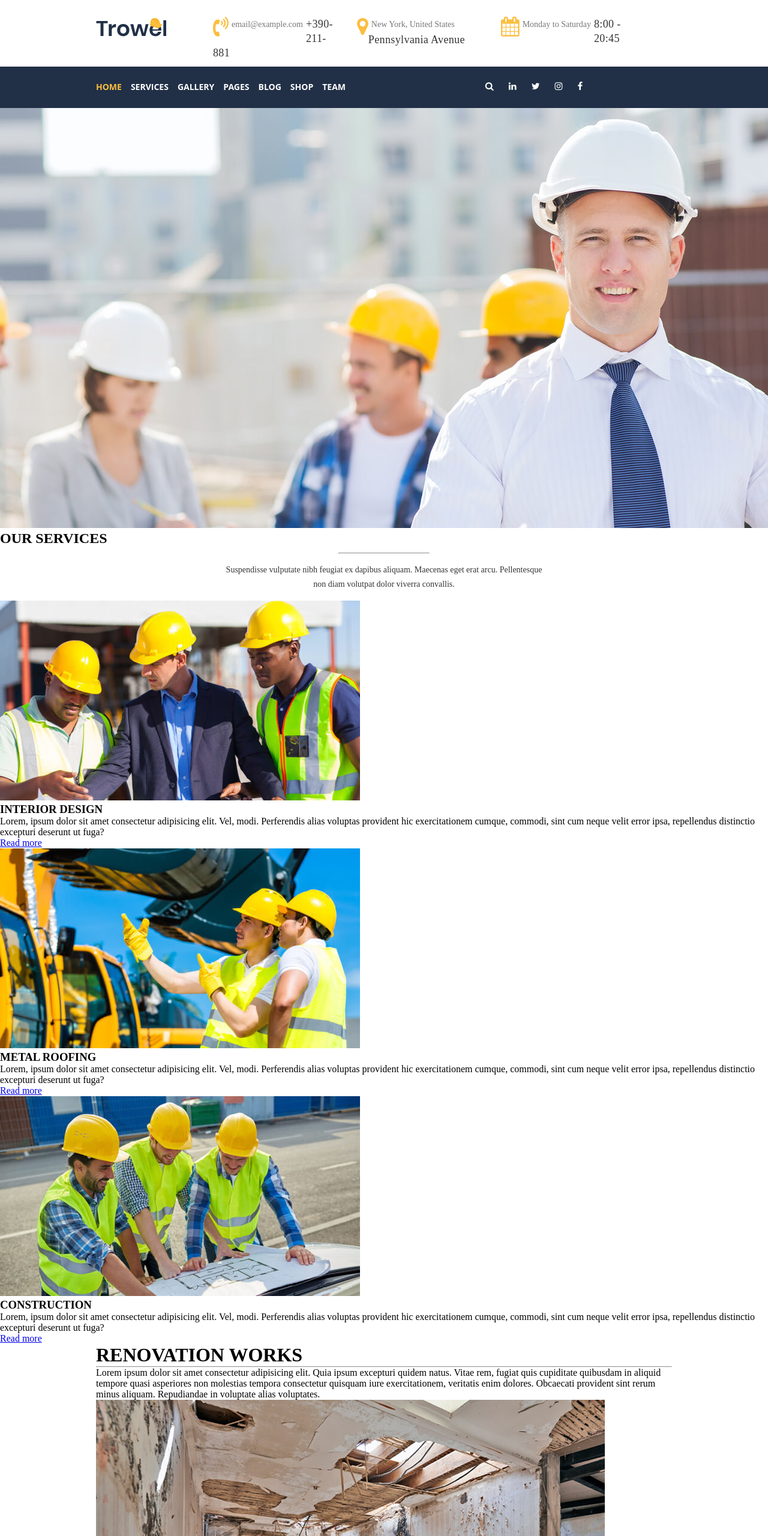
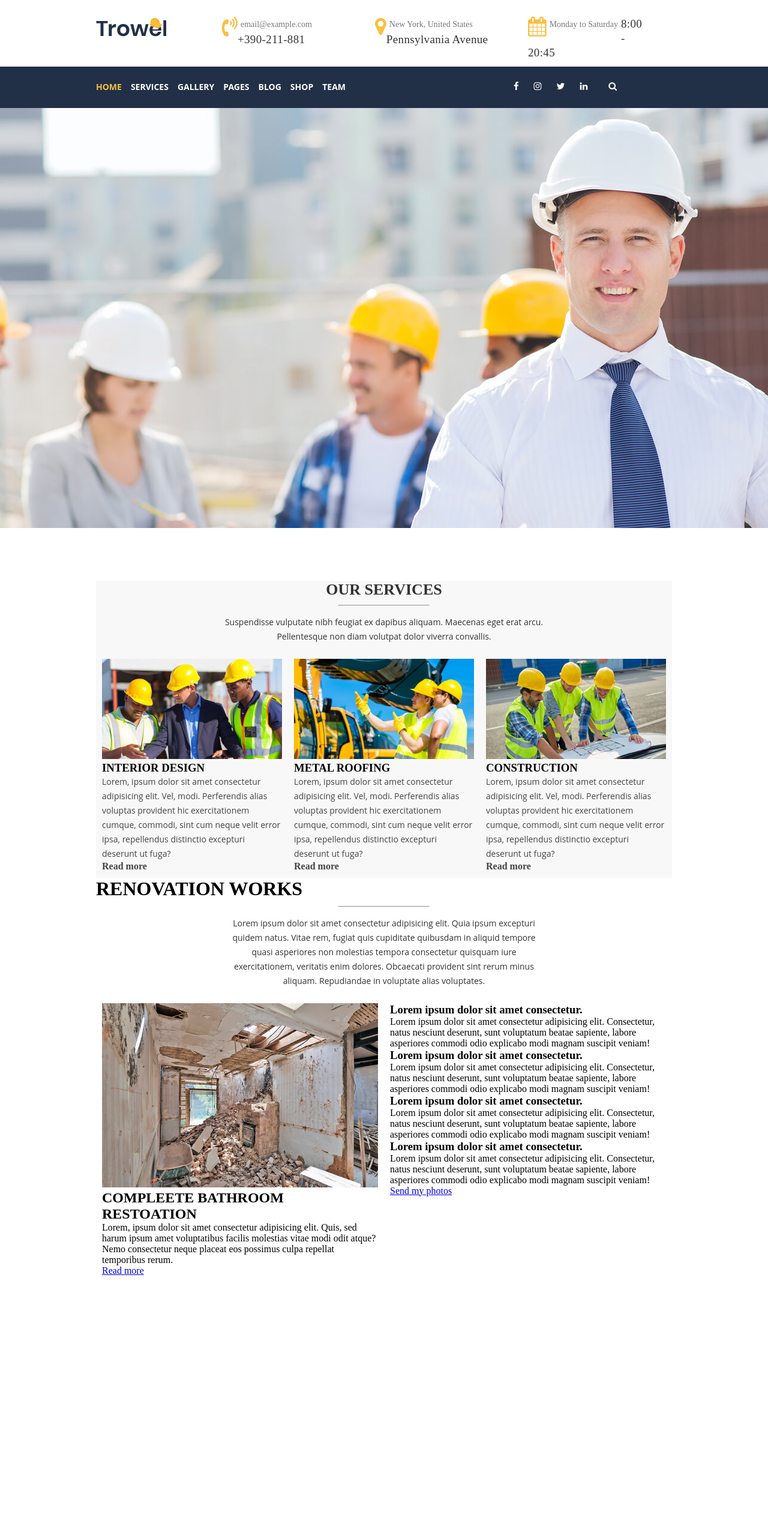
Before and after one commit to Jonathanbir/ajax, a plain HTML site: page amoshw01/index.html in a window 1280 px wide. Shown: the top 2560 px of the page at 60% size. After the commit the page ends 2137 px from the top, so only its background shows below. Drawn offline with Linux system fonts and the light colour scheme.

Commit message:
Update style.css

```diff
--- a/amoshw01/style.css
+++ b/amoshw01/style.css
@@ -40,6 +40,7 @@ body{
     height: 86px;
     float: left;
     margin-top: 15px;
+    margin-left: 15px;
 }
 
 .top_line .icon_container{
@@ -64,7 +65,7 @@ body{
 
 .info_container .big_string{
     width: 200px;
-    font-size: 18px;
+    font-size: 19px;
     line-height: 24px;
     text-align: left;
     letter-spacing: 0.36px;
@@ -111,13 +112,15 @@ body{
 }
 
 .social_media {
-    display:inline-block;
-    width: 400px;
+    position: relative;
+    left: 260px;
+    width: 245px;
+    display: inline-block;
 }
 
 
 .social_media a {
-    float:right;
+    float:left;
 }
 
 .social_media a i{
@@ -125,6 +128,10 @@ body{
     text-align: left;
     letter-spacing: normal;
     padding: 5px;
+}
+
+.social_media a:last-child{
+    margin-left: 10px;
 }
 
 .wrap{
@@ -142,8 +149,15 @@ body{
     margin-left:-51%;
 }
 
-.services-title h1{
-    font-family: "Poppins";
+
+.services-wrap{
+    width: 960px;
+    margin: auto;
+    background-color: #f8f8f8;
+}
+
+.services-title h2{
+    font-family:Poppins;
     font-size: 26px;
     line-height: normal;
     letter-spacing: normal;
@@ -155,17 +169,104 @@ body{
 .services-title hr{
     margin: auto;
     margin-top: 10px;
-    width:150px
+    width:150px;
+    background-color: #e1e3e5;
 }
 
 .services-title p{
     width: 540px;
     margin:auto;
     padding: 15px;
-    font-family: "Poppins";
+    font-family:"Open Sans";
     font-size: 14px;
     line-height: 24px;
     letter-spacing: normal;
     text-align: center;
     color:#333;
 }
+
+.col-3{
+    width: 300px;
+    margin: 10px;
+    float: left;
+}
+
+.col-3 img{
+    width: 100%;
+}
+
+.col-3 title{
+    font-family:Poppins;
+    font-size: 18px;
+    line-height: 26;
+    text-align: left;
+    letter-spacing: normal;
+    color: #333;
+}
+
+.col-3 p{
+    font-family:"Open Sans";
+    font-size: 14px;
+    line-height: 24px;
+    letter-spacing: normal;
+    text-align: left;
+    color: #444;
+}
+
+.col-3 a{
+    text-decoration: none;
+    font-weight: 900;
+    color: #444;
+}
+
+
+
+.renovation-title h2{
+    font-family:Poppins;
+    font-size: 26px;
+    line-height: normal;
+    letter-spacing: normal;
+    text-align: center;
+    margin-top: 84px;
+    color:#333;
+}
+
+.renovation-title hr{
+    margin: auto;
+    margin-top: 10px;
+    width:150px;
+    background-color: #e1e3e5;
+}
+
+.renovation-title p{
+    width: 540px;
+    margin:auto;
+    padding: 15px;
+    font-family:"Open Sans";
+    font-size: 14px;
+    line-height: 24px;
+    letter-spacing: normal;
+    text-align: center;
+    color:#333;
+}
+
+
+.main-item{
+    width: 460px;
+    float: left;
+    margin: 10px;
+}
+.list-item{
+    width: 460px;
+    float: left;
+    margin: 10px;
+}
+.main-item img{
+    width: 100%;
+}
+.main-item h3{
+    font-weight: normal;
+}
+.list-item a{
+    text-align: right;
+}
```
